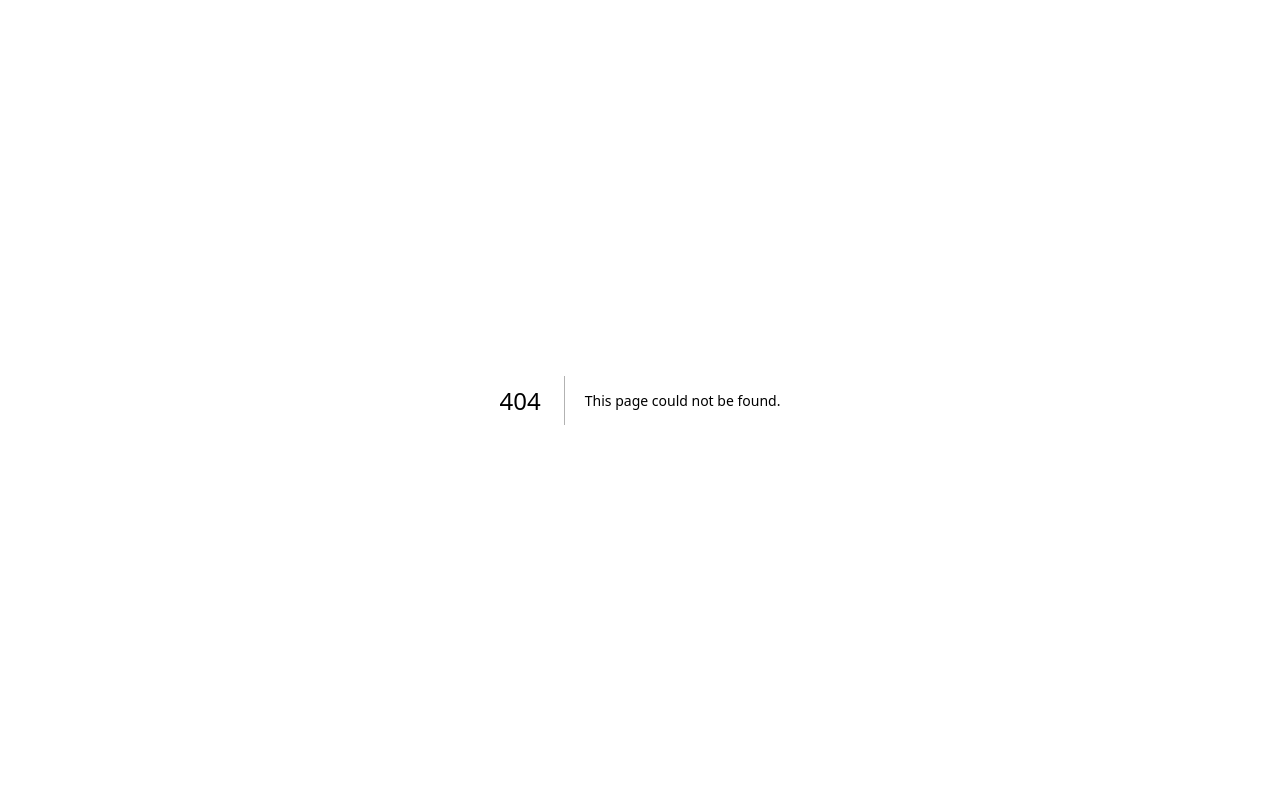
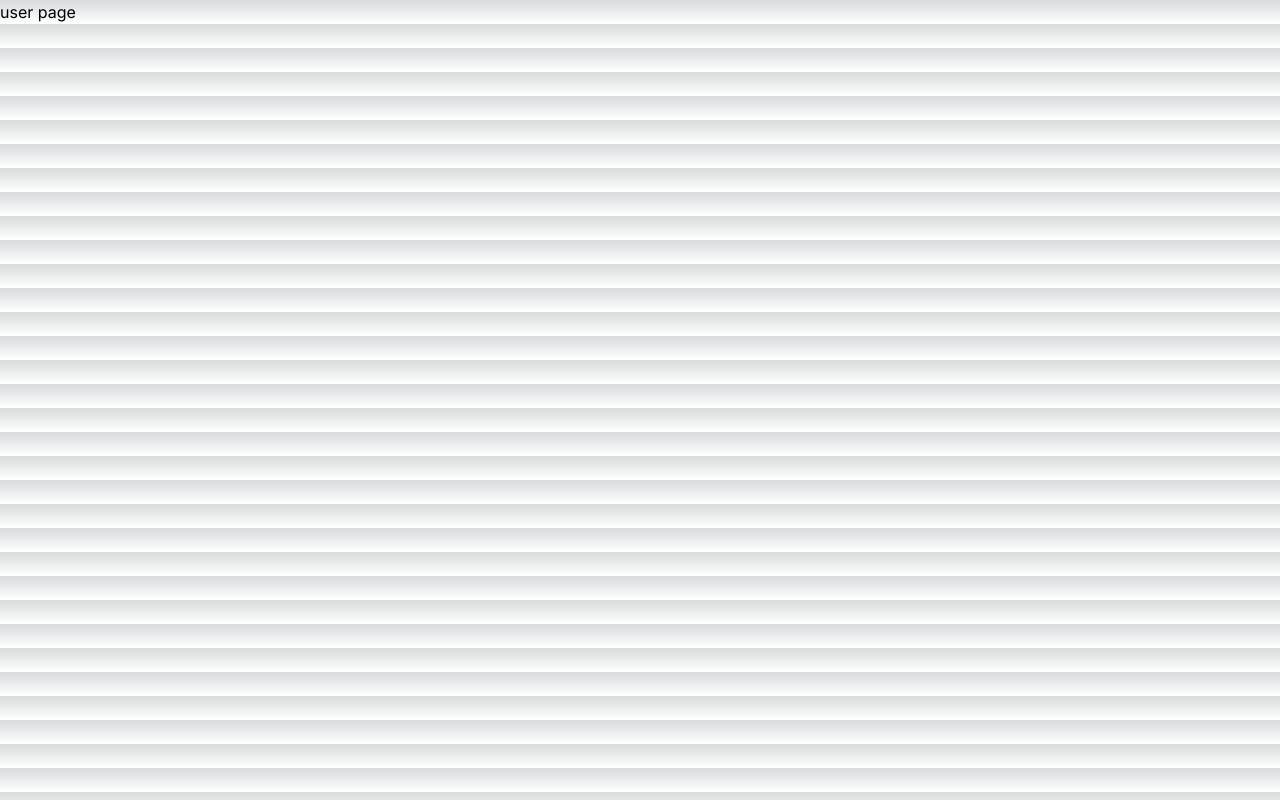
Before and after one commit to ajf1016/Promptopia, a Next.js app: page /user in a window 1280 px wide. Before the commit this address had no page. Built offline with nearby package versions, Linux system fonts and the light colour scheme.

Commit message:
basic routing

```diff
--- /dev/null
+++ b/app/user/page.js
@@ -0,0 +1,9 @@
+import React from 'react'
+
+const page = () => {
+  return (
+    <div>user page</div>
+  )
+}
+
+export default page
```
